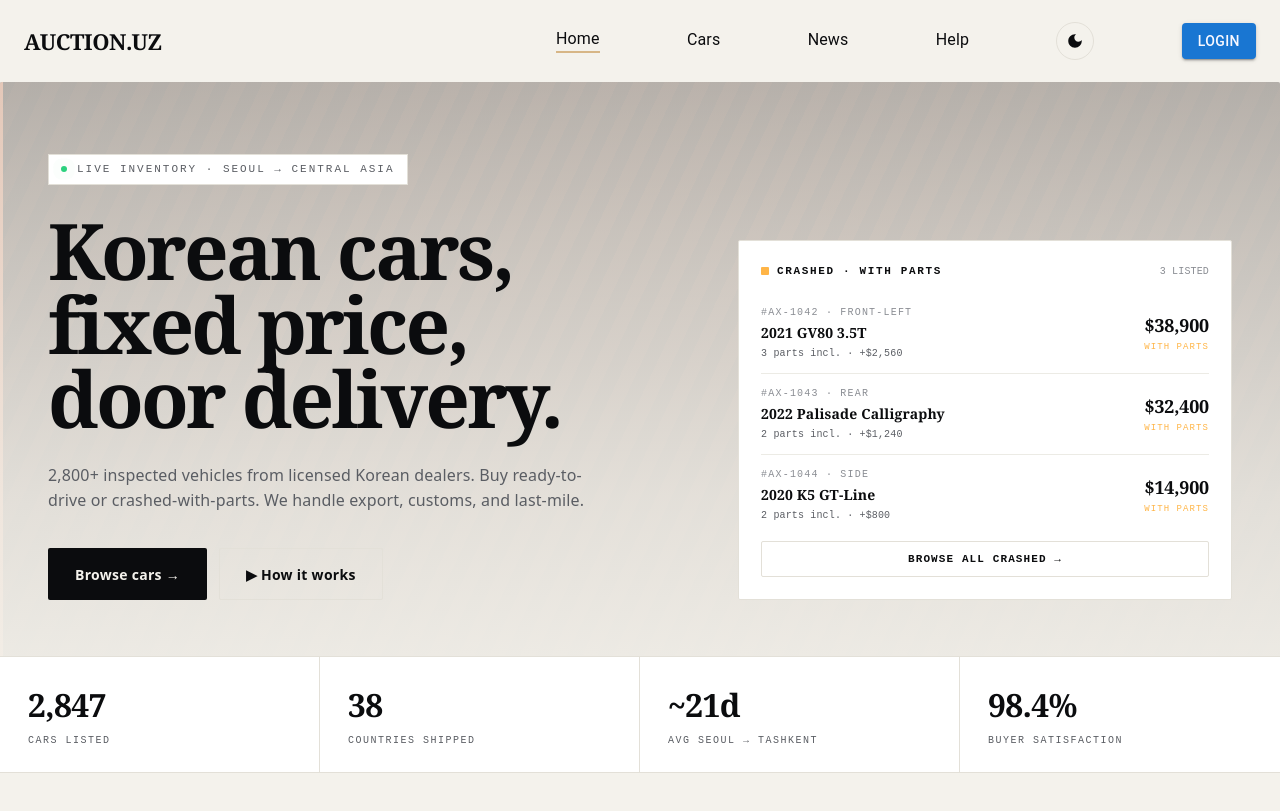
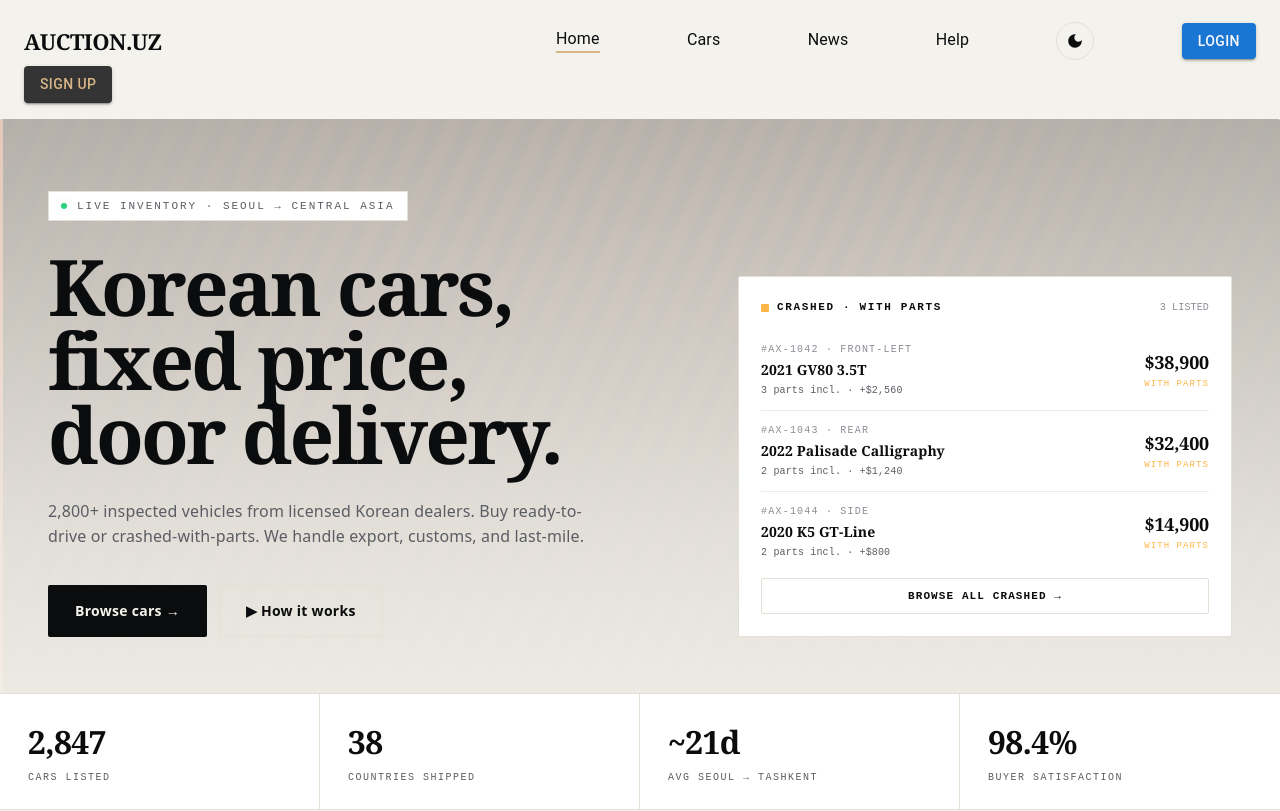
Before and after one commit to Islamintech/auction-react, a React (Create React App) app: page / in a window 1280 px wide. Shown: the top 811 px of the page. Built offline with nearby package versions, Linux system fonts and the light colour scheme; no server answers.

Commit message:
fix: signup button

```diff
--- a/src/app/components/headers/HomeNavbar.tsx
+++ b/src/app/components/headers/HomeNavbar.tsx
@@ -91,7 +91,7 @@ export default function HomeNavbar(props: HomeNavbarProps) {
           </Stack>
         </Stack>
         {!authMember && (
-          <Box sx={{ display: "none" }}>
+          <Box>
             <Button variant="contained" className="signup-button" onClick={() => setSignupOpen(true)}>
               SIGN UP
             </Button>
```
